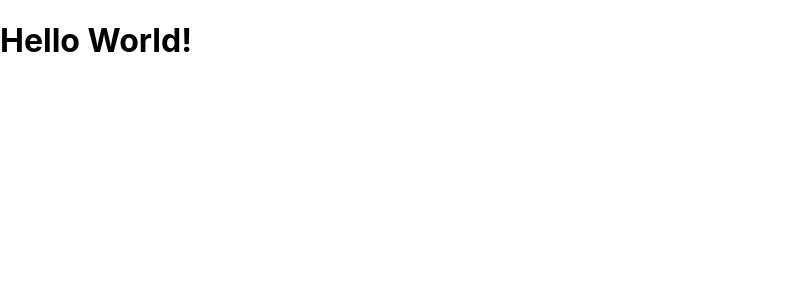
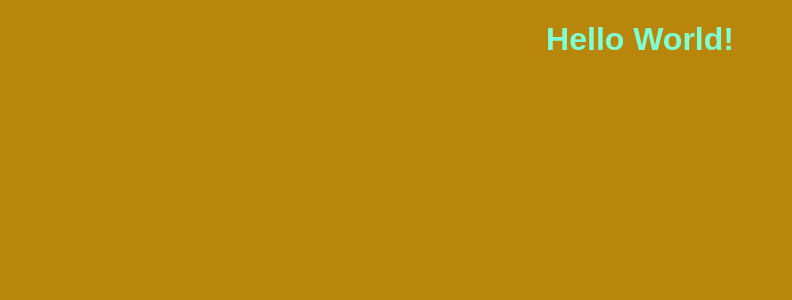
Before and after one commit to electropicks/Minihub, a React (Create React App) app: page / in a window 1280 px wide. Shown: the top 300 px of the page, without its empty margins (0-792 px from the left). Built offline with nearby package versions, Linux system fonts and the light colour scheme.

Commit message:
fixed logo error

```diff
--- a/src/App.css
+++ b/src/App.css
@@ -1,38 +1,9 @@
-.App {
-  text-align: center;
+body {
+  background-color: darkgoldenrod;
 }
 
-.App-logo {
-  height: 40vmin;
-  pointer-events: none;
+h1 {
+  text-align: center;
+  font-family: Arial, Helvetica, sans-serif;
+  color: aquamarine;
 }
-
-@media (prefers-reduced-motion: no-preference) {
-  .App-logo {
-    animation: App-logo-spin infinite 20s linear;
-  }
-}
-
-.App-header {
-  background-color: #282c34;
-  min-height: 100vh;
-  display: flex;
-  flex-direction: column;
-  align-items: center;
-  justify-content: center;
-  font-size: calc(10px + 2vmin);
-  color: white;
-}
-
-.App-link {
-  color: #61dafb;
-}
-
-@keyframes App-logo-spin {
-  from {
-    transform: rotate(0deg);
-  }
-  to {
-    transform: rotate(360deg);
-  }
-}
--- a/src/App.js
+++ b/src/App.js
@@ -1,4 +1,3 @@
-import logo from './logo.svg';
 import './App.css';
 
 function App() {
```
Also changed, not shown: 1 other file (tests, documents, lock files or other folders).
